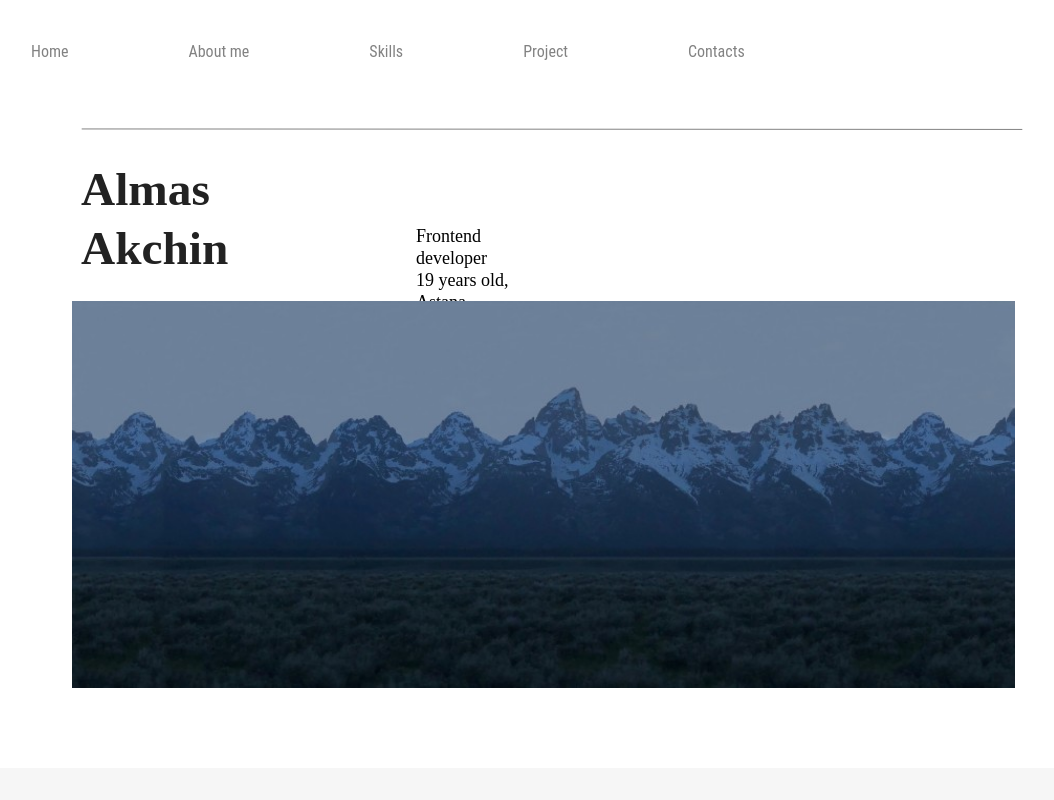
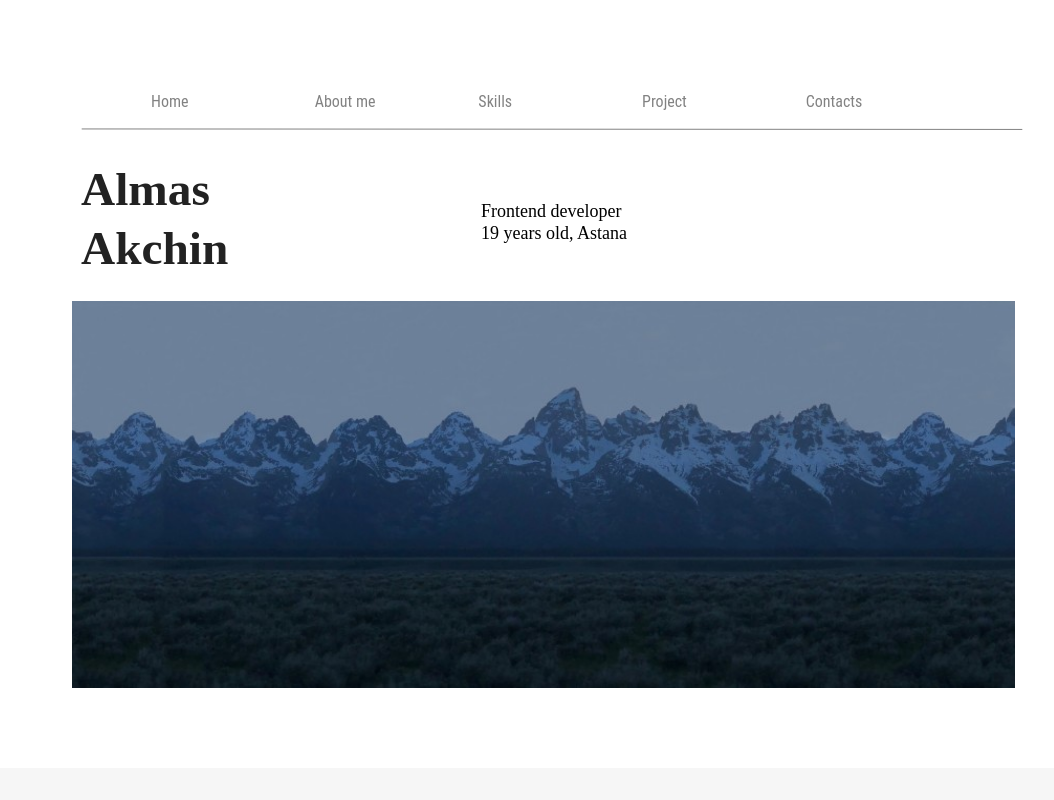
Before and after one commit to Orginys/port, a plain HTML site: page index.html in a window 1280 px wide. Shown: the top 800 px of the page, without its empty margins (179-1233 px from the left). Drawn offline with Linux system fonts and the light colour scheme.

Commit message:
Add files via upload

```diff
--- a/index.html
+++ b/index.html
@@ -3,7 +3,7 @@
 <head>
     <meta charset="UTF-8">
     <meta http-equiv="X-UA-Compatible" content="IE=edge">
-    <meta name="viewport" content="width=device-width, initial-scale=1.0">
+    <meta name="viewport" content="width=device-width,">
     <title>Document</title>
     <link rel="stylesheet" href="stylee.css">
 </head>
--- a/stylee.css
+++ b/stylee.css
@@ -365,56 +365,20 @@ textarea {
     font-family: 'Babylonica', cursive;
     font-family: 'Roboto Condensed', sans-serif;
 }
-img{
-    max-width: 100%;
-    height: auto;
-}
-
-.wrapper{
-    max-width: 1060px;
-    margin: 0 auto;
-}
-
-.wrapper-full{
-    max-width: 1262px;
-    margin: 0 auto;
-}
-
-.section-title{
-    font-weight: 500;
-    font-size: 35px;
-    line-height: 42px;
-    position: relative;
-    padding-bottom: 10px;
-}
-.header{
-    position: fixed;
-    top: 0;
-    left: 0;
-    width: 100%;
-    transition: .2s linear;
-    padding-bottom: 20px;
-    z-index: 10;
-}
-.header__wrapper{
-    display: flex;
-    flex-wrap: wrap;
-    align-items: flex-end;
-    justify-content: space-between;
-    padding-top: 30px;
-}
 .header__list{
-    display: flex;
-    flex-wrap: wrap;
+    position: absolute;
+    width: 1100px;
+    top: 80px;
+    height: 100px;
+    left: 320px
 }
 .header__item{
-    margin: 10px 20px 50px 100px;
-}
-.header__item:last-child{
-    margin-right: 0;
+    display: inline-block;
+    margin: 10px;
+    width: 140px;
 }
 .header__link{
-
+    position: absolute;
     font-size: 16px;
     line-height: 24px;
     color:#828282;;
@@ -446,16 +410,17 @@ img{
     line-height: 59px;
 }
 .titl1{
-    position: fixed;
+    position: absolute;
     top: 240px;
     left: 580px;
 }
 .subtitle{
     position: absolute;
-    left: 46.49%;
-    right: 42.74%;
-    top: 225px;
     bottom: 95.22%;
+    top: 200px;
+    width: 400px;
+    height: 300px;
+    left: 660px;
     size: 18px;
     font-family: 'Gilroy-Medium';
     font-size: 18px;
```
